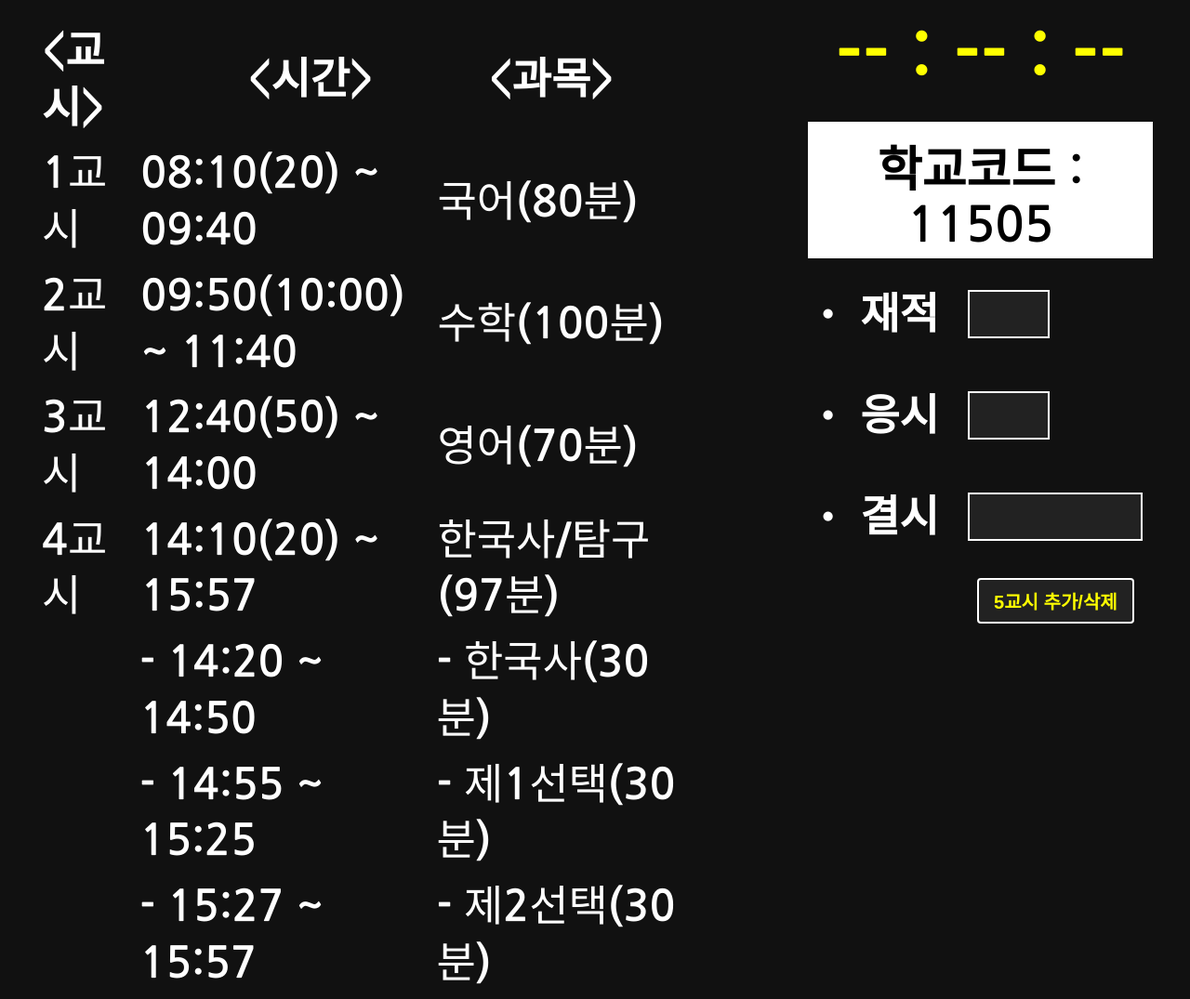
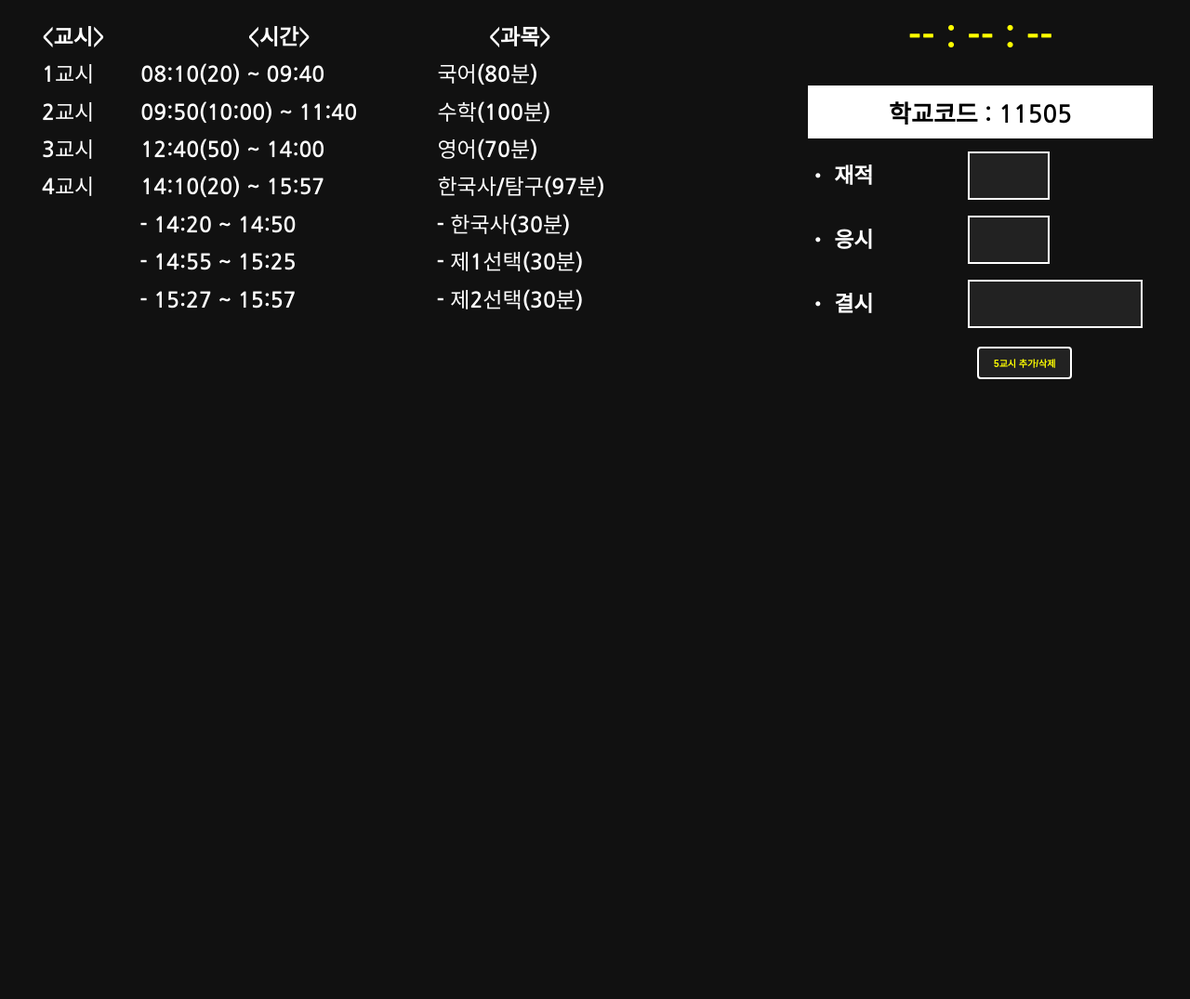
Before and after one commit to lpg2080/exam1, a plain HTML site: page index.html in a window 1280 px wide. Shown: the whole page at 93% size. After the commit the page ends 800 px from the top, so only its background shows below. Drawn offline with Linux system fonts and the light colour scheme; no server answers.

Commit message:
index.html

```diff
--- a/index.html
+++ b/index.html
@@ -11,7 +11,7 @@
       font-family: 'Nanum Gothic', sans-serif;
       background-color: #111;
       color: white;
-      font-size: 14px;
+      font-size: 7px;
       overflow-y: auto;
       overflow-x: hidden;
     }
@@ -34,7 +34,7 @@
     .clock {
       margin-top: 0;
       margin-bottom: 32px;
-      font-size: 80px;
+      font-size: 40px;
       color: yellow;
       font-weight: 700;
       text-align: center;
@@ -42,7 +42,7 @@
     .school-code {
       background-color: white;
       color: black;
-      font-size: 52px; /* increased 1.3x from 40px */
+      font-size: 26px; /* increased 1.3x from 40px */
       font-weight: bold;
       text-align: center;
       padding: 10px 0;
@@ -62,7 +62,7 @@
     .schedule-table td {
       border: none;
       padding: 5px;
-      font-size: 46px;
+      font-size: 23px;
       line-height: 1.32;
     }
     .schedule-table th {
@@ -80,12 +80,12 @@
       font-weight: 700;
       display: inline-block;
       width: 160px;
-      font-size: 46px;
+      font-size: 23px;
       line-height: 2;
     }
     .row input {
       height: 46px;
-      font-size: 46px;
+      font-size: 23px;
       font-weight: 700;
       border: 2px solid white;
       background-color: #222;
@@ -104,7 +104,7 @@
       text-align: left; margin-left: 172px;
     }
     .action-buttons button {
-      font-size: 20px;
+      font-size: 10px;
       font-weight: 700;
       margin: 0 10px;
       padding: 8px 16px;
```
